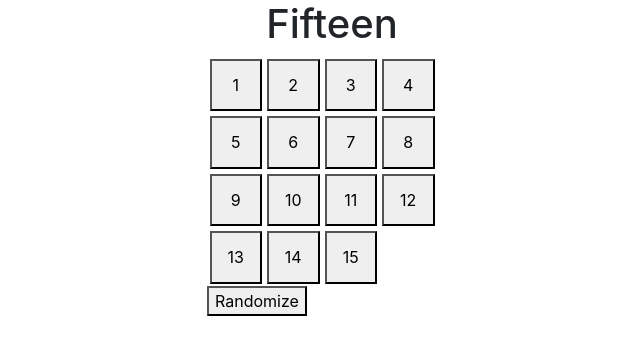
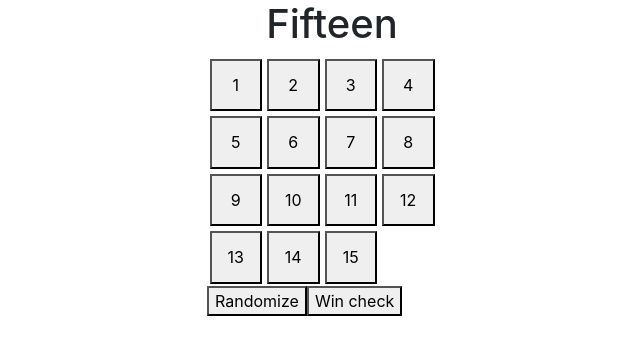
Before and after one commit to CodySelman/react-fifteen, a React (Create React App) app: page / in a window 1280 px wide. Shown: the top 354 px of the page, without its empty margins (308-948 px from the left). Built offline with nearby package versions, Linux system fonts and the light colour scheme.

Commit message:
Created winCheck method that checks to see if puzzle is solved. Created winText state property that displays a message if winCheck passes. randomizeGrid method removes winText content from state.

```diff
--- a/src/App.js
+++ b/src/App.js
@@ -6,9 +6,11 @@ class App extends Component {
   constructor() {
     super();
     this.state = {
-      cells: []
+      cells: [],
+      winText: ''
     };
     this.randomizeGrid = this.randomizeGrid.bind(this);
+    this.winCheck = this.winCheck.bind(this);
   }
   componentDidMount() {
     this.gameStart();
@@ -97,7 +99,7 @@ class App extends Component {
     let randomCellArray = this.state.cells;
     let emptyCellIndex = randomCellArray.findIndex(item => item.value === 16);
     for( let i = 0; i < 250; i += 1){
-      let randomSlide = Math.floor(Math.random() * 4);
+      const randomSlide = Math.floor(Math.random() * 4);
       if (randomSlide === 0 && (emptyCellIndex % 4 !== 3) && randomCellArray[emptyCellIndex + 1]){
         const temp = randomCellArray[emptyCellIndex];
         randomCellArray[emptyCellIndex] = randomCellArray[emptyCellIndex + 1]
@@ -121,8 +123,17 @@ class App extends Component {
       }
     }
     this.setState({
-      cells: randomCellArray
-    })
+      cells: randomCellArray,
+      winText: ''
+    });
+  }
+  winCheck(){
+    const winCheckArray = this.state.cells.map(cell => cell.value - 1);
+    if (winCheckArray.every((index, element) => index === element)){
+      this.setState({
+        winText: 'You Win!'
+      });
+    }
   }
   render() {
     const { cells } = this.state;
@@ -138,7 +149,9 @@ class App extends Component {
         <div className='App--CellGrid-container'>
           {CellGrid}
           <button onClick={this.randomizeGrid}>Randomize</button>
+          <button onClick={this.winCheck}>Win check</button>
         </div>
+        {this.state.winText}
       </div>
     );
   }
```
